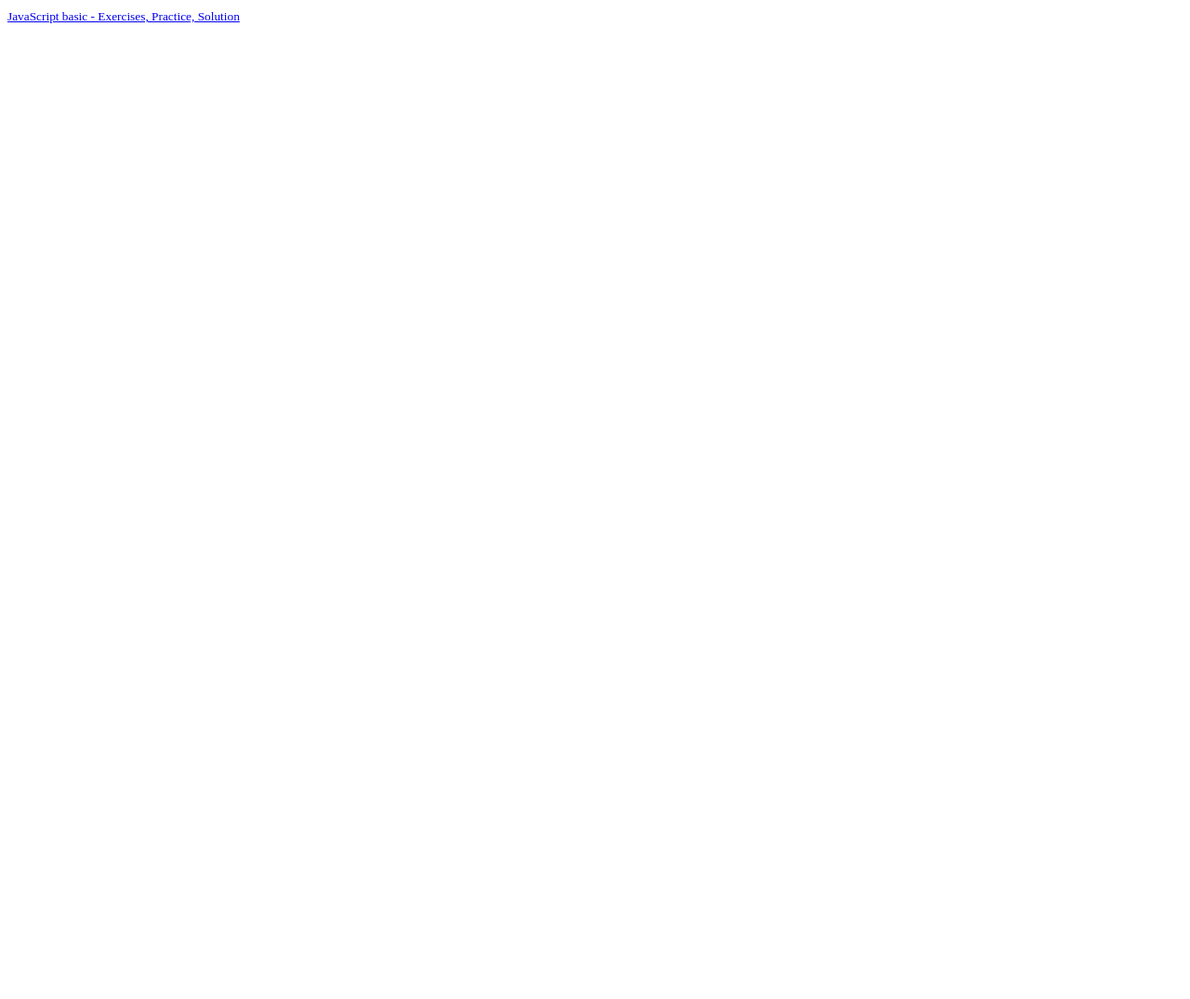
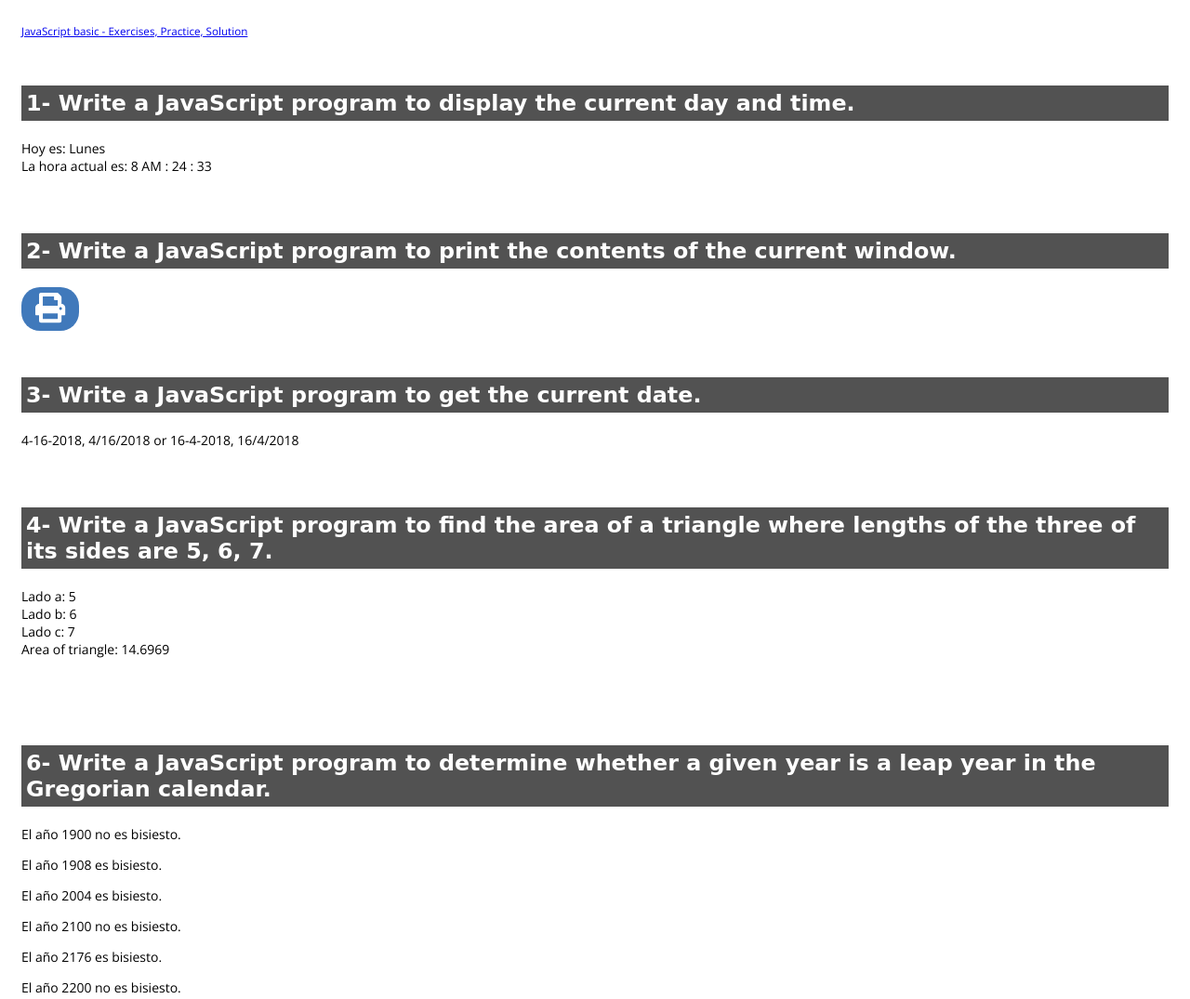
Before and after one commit to dguarch/Activities, a plain HTML site: page 3 - JavaScript basic/index.html in a window 1280 px wide. Shown: the whole page at 93% size. Before the commit the page ends 800 px from the top, so only its background shows below. Drawn offline with nearby package versions, Linux system fonts and the light colour scheme; a web font is replaced by a local one.

Commit message:
Ejercicios del 1 al 6

```diff
--- a/3 - JavaScript basic/index.html
+++ b/3 - JavaScript basic/index.html
@@ -4,12 +4,20 @@
     <meta charset="UTF-8">
     <meta name="viewport" content="width=device-width, initial-scale=1.0">
     <meta http-equiv="X-UA-Compatible" content="ie=edge">
+    <link rel="stylesheet" href="./style.css">
     <title>JavaScript basic</title>
 </head>
 <body>
     <header>
-        <section><small><a href="https://www.w3resource.com/javascript-exercises/javascript-basic-exercises.php">JavaScript basic - Exercises, Practice, Solution</a></small></section>
+        <section><small><a href="https://www.w3resource.com/javascript-exercises/javascript-basic-exercises.php" target="_new">JavaScript basic - Exercises, Practice, Solution</a></small></section>
     </header>
+    <section id="ej1"></section>
+    <section id="ej2"></section>
+    <section id="ej3"></section>
+    <section id="ej4"></section>
+    <section id="ej5"></section>
+    <section id="ej6"></section>
 </body>
 <script src="./script.js"></script>
+<script defer src="https://use.fontawesome.com/releases/v5.0.10/js/all.js" integrity="sha384-slN8GvtUJGnv6ca26v8EzVaR9DC58QEwsIk9q1QXdCU8Yu8ck/tL/5szYlBbqmS+" crossorigin="anonymous"></script>
 </html>
--- a/3 - JavaScript basic/script.js
+++ b/3 - JavaScript basic/script.js
@@ -0,0 +1,104 @@
+// Ejercicio 1
+const fecha = () => {
+    let fechaActual = new Date();
+    let dia = fechaActual.getDay();
+    let hora = fechaActual.getHours();
+    let minutos = fechaActual.getMinutes();
+    let segundos = fechaActual.getSeconds();
+    let solucion = `<h2>1- Write a JavaScript program to display the current day and time.</h2>`;
+    switch (true) {
+        case (dia == 0):
+            dia = 'Domingo'
+            break;
+        case (dia == 1):
+            dia = 'Lunes'
+            break;
+        case (dia == 2):
+            dia = 'Martes'
+            break;
+        case (dia == 3):
+            dia = 'Mièrcoles'
+            break;
+        case (dia == 4):
+            dia = 'Jueves'
+            break;
+        case (dia == 5):
+            dia = 'Viernes'
+            break;
+        case (dia == 6):
+            dia = 'Sàbado'
+            break;
+        default:
+            break;
+    }
+    if (hora >= 13 && hora <= 23) {
+        hora = `${hora - 12} PM`;
+    } else { hora = `${hora} AM`; }
+    document.getElementById('ej1').innerHTML = solucion + `<p>Hoy es: ${dia}</br>La hora actual es: ${hora} : ${minutos} : ${segundos}</p>`;
+};
+setInterval('fecha()', 1000);
+
+// ---------------------------------------------------------------------------------------------
+
+// Ejercicio 2
+const imprime = () => {
+    document.getElementById('ej2').innerHTML = `<h2>2- Write a JavaScript program to print the contents of the current window.</h2>
+    <div><button id="print"><i class="fas fa-print"></i></button></div>`;
+    document.getElementById("print").addEventListener("click", function (evnt) {
+        evnt.preventDefault();
+        window.print();
+    });
+};
+imprime();
+
+// ---------------------------------------------------------------------------------------------
+
+// Ejercicio 3
+const fecha2 = () => {
+    let fechaActual = new Date();
+    let dia = fechaActual.getDate();
+    let mes = fechaActual.getMonth();
+    let año = fechaActual.getFullYear();
+    document.getElementById('ej3').innerHTML = `<h2>3- Write a JavaScript program to get the current date.</h2><p>${mes + 1}-${dia}-${año}, ${mes + 1}/${dia}/${año} or ${dia}-${mes + 1}-${año}, ${dia}/${mes + 1}/${año}</p>`;
+};
+fecha2();
+
+// ---------------------------------------------------------------------------------------------
+
+// Ejercicio 4
+const areaTriangulo = (a, b, c) => {
+    let s = (a + b + c) / 2;
+    let area = parseFloat(Math.sqrt(s * ((s - a) * (s - b) * (s - c)))).toFixed(4);
+    document.getElementById('ej4').innerHTML = `<h2>4- Write a JavaScript program to find the area of a triangle where lengths of the three of its sides are 5, 6, 7.</h2><p>Lado a: ${a}<br>Lado b: ${b}<br>Lado c: ${c}<br>Area of triangle: ${area}</p>`;
+};
+areaTriangulo(5, 6, 7);
+
+// ---------------------------------------------------------------------------------------------
+
+// Ejercicio 5
+const rotateString = (frase) => {
+    console.log(frase);
+    fraseArray = frase.split('');
+    console.log(fraseArray);
+};
+rotateString('w3resource');
+
+// ---------------------------------------------------------------------------------------------
+
+// Ejercicio 6
+// Write a JavaScript program to determine whether a given year is a leap year in the Gregorian calendar.
+const añoBisiesto = (año) => {
+    let bisiesto;
+    if (año % 4 == 0 && (año % 100 != 0 || año % 400 == 0)) {
+        bisiesto = 'es bisiesto';
+    } else { bisiesto = 'no es bisiesto';; }
+    document.getElementById('ej6').innerHTML += `</h2><p>El año ${año} ${bisiesto}.</p>`;
+
+};
+document.getElementById('ej6').innerHTML = `<h2>6- Write a JavaScript program to determine whether a given year is a leap year in the Gregorian calendar.`;
+añoBisiesto(1900);
+añoBisiesto(1908);
+añoBisiesto(2004);
+añoBisiesto(2100);
+añoBisiesto(2176);
+añoBisiesto(2200);
--- /dev/null
+++ b/3 - JavaScript basic/style.css
@@ -0,0 +1,38 @@
+/* Fuente h3 */
+@import url('https://fonts.googleapis.com/css?family=Life+Savers');
+
+/* Fuente cuerpo */
+@import url('https://fonts.googleapis.com/css?family=Open+Sans');
+
+body{
+    border: 0;
+    padding: 0;
+    font-size: 14px;
+    font-family: 'Open Sans', sans-serif;
+}
+
+h2{
+    font-family: 'Life Savers', cursive;
+    font-size: 1.7em;
+    background: rgb(82, 82, 82);
+    color: white;
+    padding: 5px;
+}
+
+section{
+    padding: 15px;
+}
+
+#print{
+    color: white;
+    background: rgb(64, 121, 187);
+    border: 0px;
+    font-size: 2.3em;
+    padding: 5px 15px;
+    border-radius: 20px;
+}
+
+#print:hover{
+    background: rgb(187, 130, 64);
+    cursor: pointer;
+}
```
Also changed, not shown: 3 - JavaScript basic/imgs/javascript-exercises.gif (added), 3 - JavaScript basic/imgs/triangle.jpg (added).
